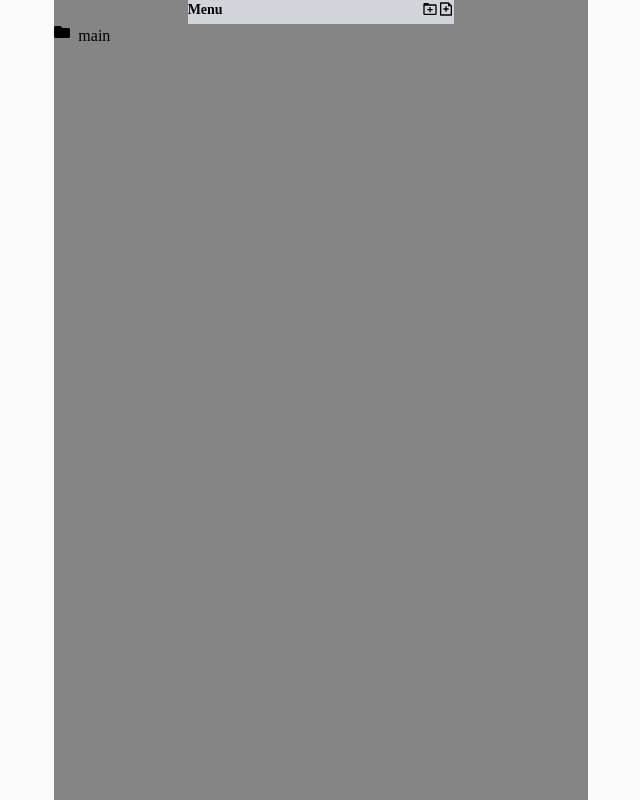
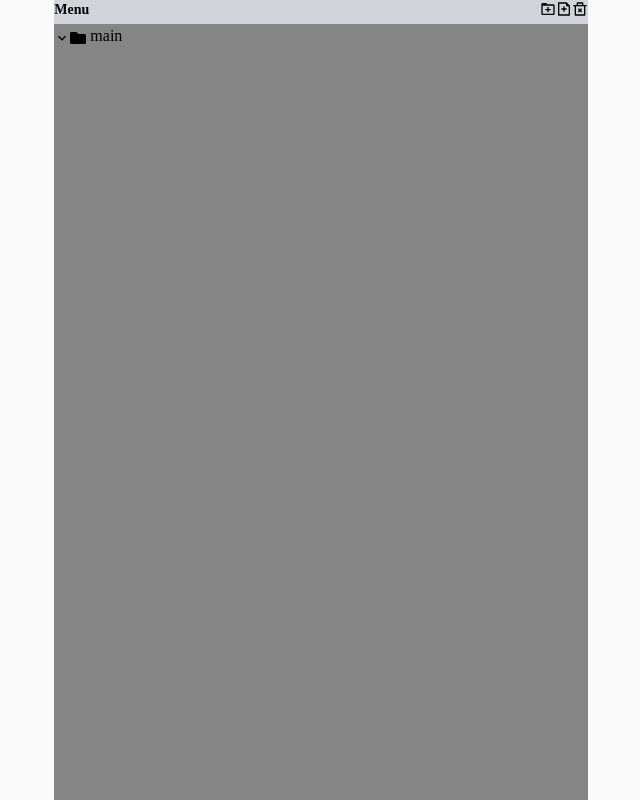
Before and after one commit to arman-ag/file-tree, a Next.js app: page / in a window 1280 px wide. Shown: the whole page, without its empty margins (319-959 px from the left). Built offline with nearby package versions, Linux system fonts and the light colour scheme.

Commit message:
feat: :lipstick: Add hide button for folder

```diff
--- a/src/common/findValue.ts
+++ b/src/common/findValue.ts
@@ -13,3 +13,21 @@ export const findValue = (arr, itemId: number) => {
     }
   }
 };
+
+let bigArray = [
+  {
+    type: 'folder',
+    name: 'as',
+    id: 1,
+    nestedItems: [
+      { type: 'file', name: 'jsc', id: 2 },
+      {
+        id: 3,
+        type: 'folder',
+        name: 'asd',
+        nestedItems: [{ type: 'file', name: 'sdasd', id: 5 }],
+      },
+    ],
+  },
+  { type: 'file', name: 'casc', id: 4 },
+];
--- a/src/components/FolderItem.tsx
+++ b/src/components/FolderItem.tsx
@@ -1,6 +1,8 @@
 import { findValue } from '@/common/findValue';
 import { FormEvent, useState } from 'react';
 import { FaFolder } from 'react-icons/fa';
+import { MdKeyboardArrowDown, MdKeyboardArrowRight } from 'react-icons/md';
+
 import { FileItem } from './FileItem';
 export const FolderItem = ({
   id,
@@ -12,6 +14,7 @@ export const FolderItem = ({
 }) => {
   const [choseName, setChoseName] = useState(true);
   const [name, setName] = useState(folderName);
+  const [show, setShow] = useState(true);
 
   const submit = (e: FormEvent<HTMLFormElement>) => {
     e.preventDefault();
@@ -26,8 +29,14 @@ export const FolderItem = ({
     setSelectedItem(id);
   };
   return (
-    <div onClick={(e) => addItem(e)} className='flex'>
+    <div className='relative '>
+      <div onClick={(e) => addItem(e)} className='flex items-center  ml-9'>
+        <div className='absolute top-1.5 left-0 flex'>
+          <button onClick={() => setShow((Condition) => !Condition)}>
+            {show ? <MdKeyboardArrowDown /> : <MdKeyboardArrowRight />}
+          </button>
           <FaFolder className='mr-2' />
+        </div>
         {choseName && folderName.length === 0 ? (
           <form onSubmit={(event) => submit(event)}>
             <input value={name} onChange={(e) => setName(e.target.value)} />
@@ -35,6 +44,7 @@ export const FolderItem = ({
         ) : (
           <div>
             <span>{folderName}</span>
+            <div className={`${show ? 'block' : 'hidden'}`}>
               {nestedItems &&
                 nestedItems.map((item, index) => {
                   if (item.type === 'folder') {
@@ -64,7 +74,9 @@ export const FolderItem = ({
                   }
                 })}
             </div>
+          </div>
         )}
+      </div>
     </div>
   );
 };
--- a/src/pages/index.tsx
+++ b/src/pages/index.tsx
@@ -4,27 +4,9 @@ import { FileItem } from '@/components/FileItem';
 import { FolderItem } from '@/components/FolderItem';
 import { useState } from 'react';
 import { BiFolderPlus } from 'react-icons/bi';
-import { RiFileAddLine } from 'react-icons/ri';
+import { RiDeleteBin2Line, RiFileAddLine } from 'react-icons/ri';
 
 const index = () => {
-  let bigArray = [
-    {
-      type: 'folder',
-      name: 'as',
-      id: 1,
-      nestedItems: [
-        { type: 'file', name: 'jsc', id: 2 },
-        {
-          id: 3,
-          type: 'folder',
-          name: 'asd',
-          nestedItems: [{ type: 'file', name: 'sdasd', id: 5 }],
-        },
-      ],
-    },
-    { type: 'file', name: 'casc', id: 4 },
-  ];
-
   const [tree, setTree] = useState([
     {
       type: 'folder',
@@ -35,6 +17,7 @@ const index = () => {
   ]);
   const [selectedItem, setSelectedItem] = useState<number>(0);
   const [id, setId] = useState<number>(1);
+  console.log(selectedItem);
 
   //add Item to file tree
   const addItem = (type: string) => {
@@ -58,13 +41,40 @@ const index = () => {
     setId((prevId) => prevId + 1);
   };
 
+  // const filterdList = (arr, id) => {
+  //   console.log({ id });
+  //   const resultList = arr.filter((obj) => {
+  //     if (obj.id !== id) {
+  //       return obj;
+  //     }
+  //     if (obj.nestedItems) {
+  //       let result = filterdList(obj.nestedItems, id);
+  //       return result;
+  //     }
+  //   });
+  //   return resultList;
+  // };
+
+  const removeItem = () => {
+    // const res = filterdList(tree, selectedItem);
+    const res = tree.map((element) => {
+      return {
+        ...element,
+        nestedItems: element.nestedItems.filter(
+          (item) => item.id === selectedItem
+        ),
+      };
+    });
+    console.log('result', res);
+    setTree([...res]);
+  };
   console.log('tree', tree);
 
   return (
     <>
       <div className='w-5/12 h-screen m-auto  bg-gray-200'>
         <div>
-          <div className='bg-gray-300 w-6/12 m-auto flex align-baseline justify-between'>
+          <div className='bg-gray-300  m-auto flex align-baseline justify-between'>
             <span className='text-sm font-bold'>Menu</span>
             <div>
               <button onClick={() => addItem('folder')}>
@@ -73,12 +83,17 @@ const index = () => {
               <button onClick={() => addItem('file')}>
                 <RiFileAddLine />
               </button>
+              <button onClick={removeItem}>
+                <RiDeleteBin2Line />
+              </button>
             </div>
           </div>
         </div>
+        <div>
           {tree.map((item, index) => {
             if (item?.type === 'folder') {
               return (
+                <div className='flex' key={index}>
                   <FolderItem
                     tree={tree}
                     setTree={setTree}
@@ -86,8 +101,8 @@ const index = () => {
                     nestedItems={item?.nestedItems}
                     folderName={item?.name}
                     setSelectedItem={setSelectedItem}
-                key={index}
                   />
+                </div>
               );
             } else {
               return (
@@ -104,6 +119,7 @@ const index = () => {
             }
           })}
         </div>
+      </div>
     </>
   );
 };
```
Lines whose indentation alone changed are shown as unchanged.
